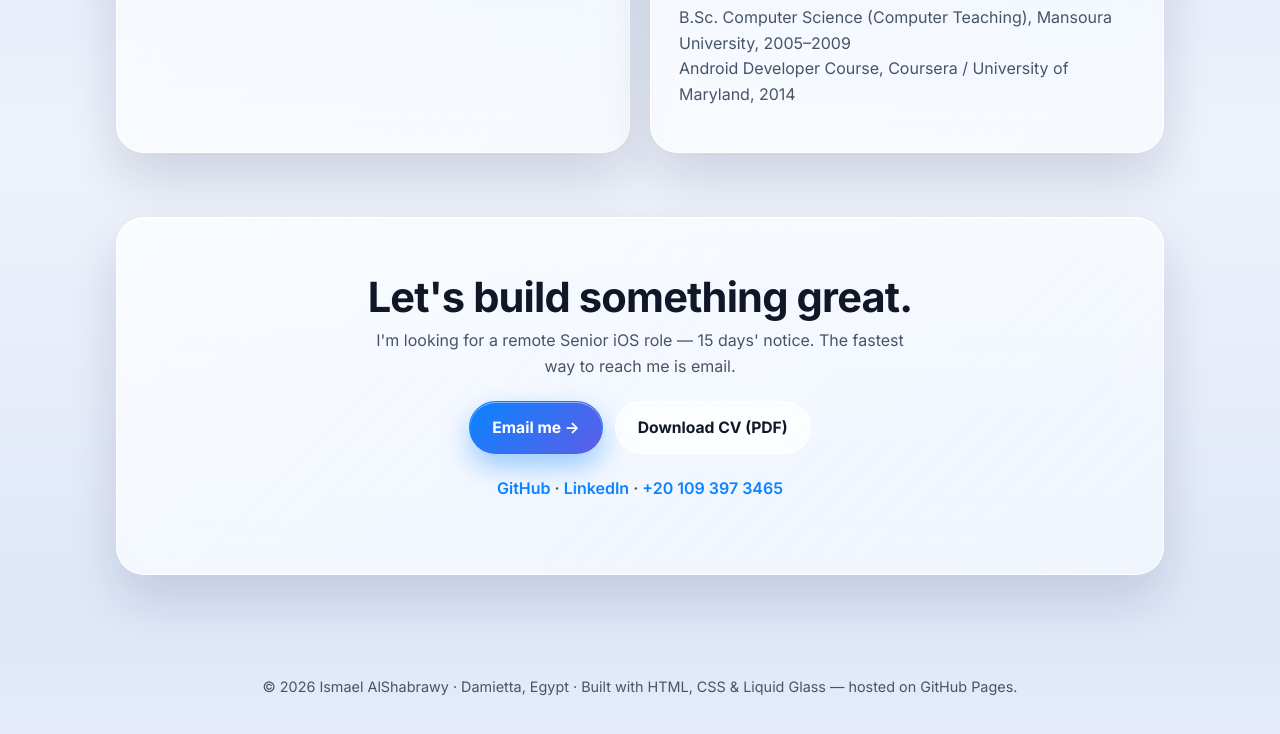
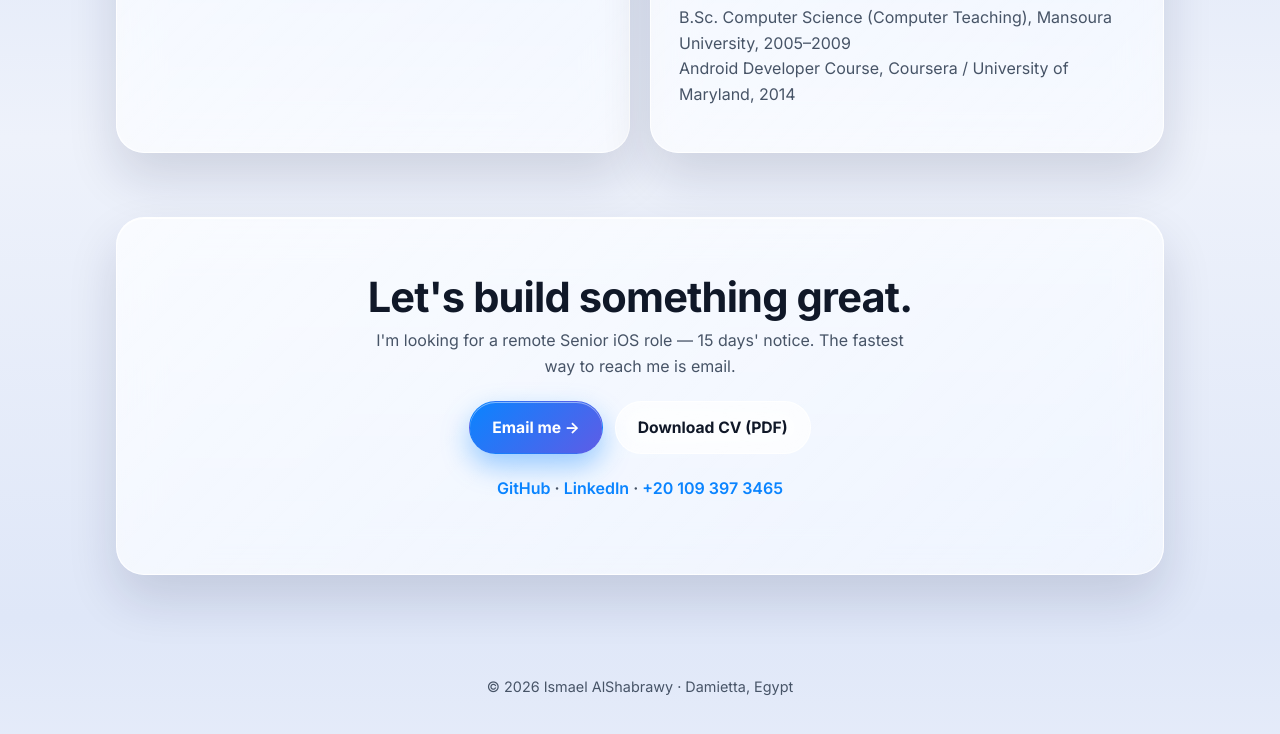
Before and after one commit to iishabrawy/portfolio, a plain HTML site: page index.html in a window 1280 px wide. Shown: the part 3862-4596 px from the top of the page. Drawn offline with Linux system fonts and the light colour scheme.

Commit message:
Update index.html

```diff
--- a/index.html
+++ b/index.html
@@ -240,7 +240,7 @@
 </main>
 
 <footer>
-  <p>© <span id="year">2026</span> Ismael AlShabrawy · Damietta, Egypt · Built with HTML, CSS &amp; Liquid Glass — hosted on GitHub Pages.</p>
+  <p>© <span id="year">2026</span> Ismael AlShabrawy · Damietta, Egypt</p>
 </footer>
 
 <script src="script.js"></script>
```
